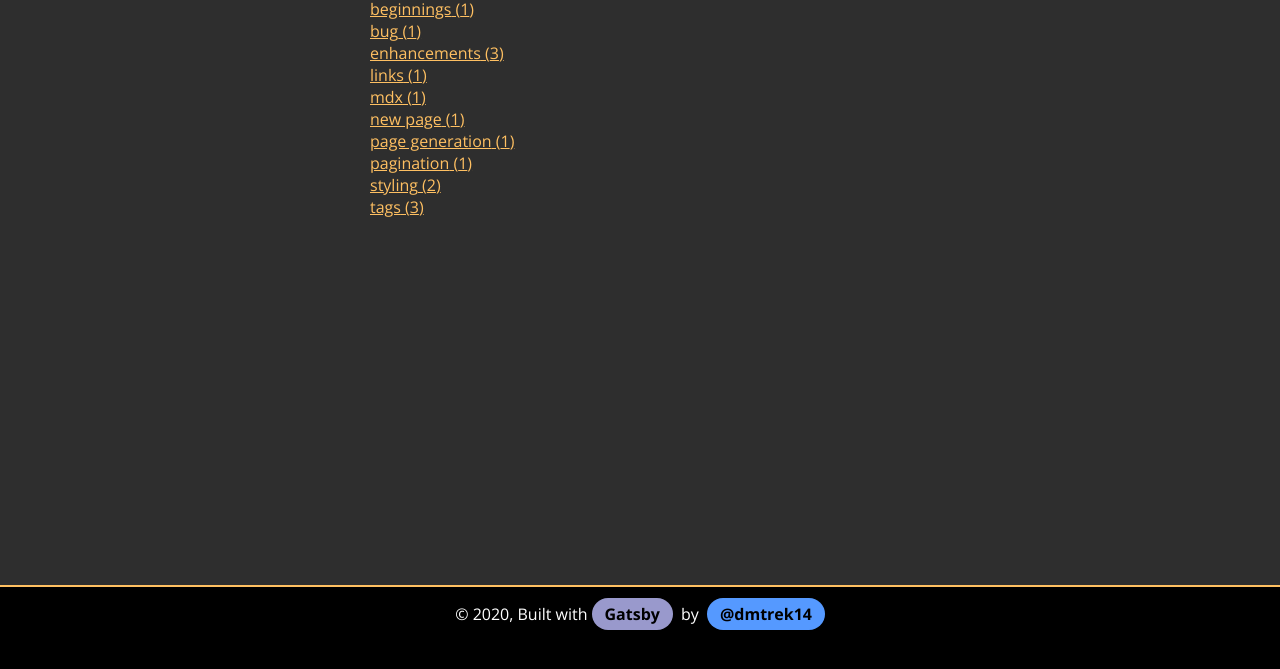
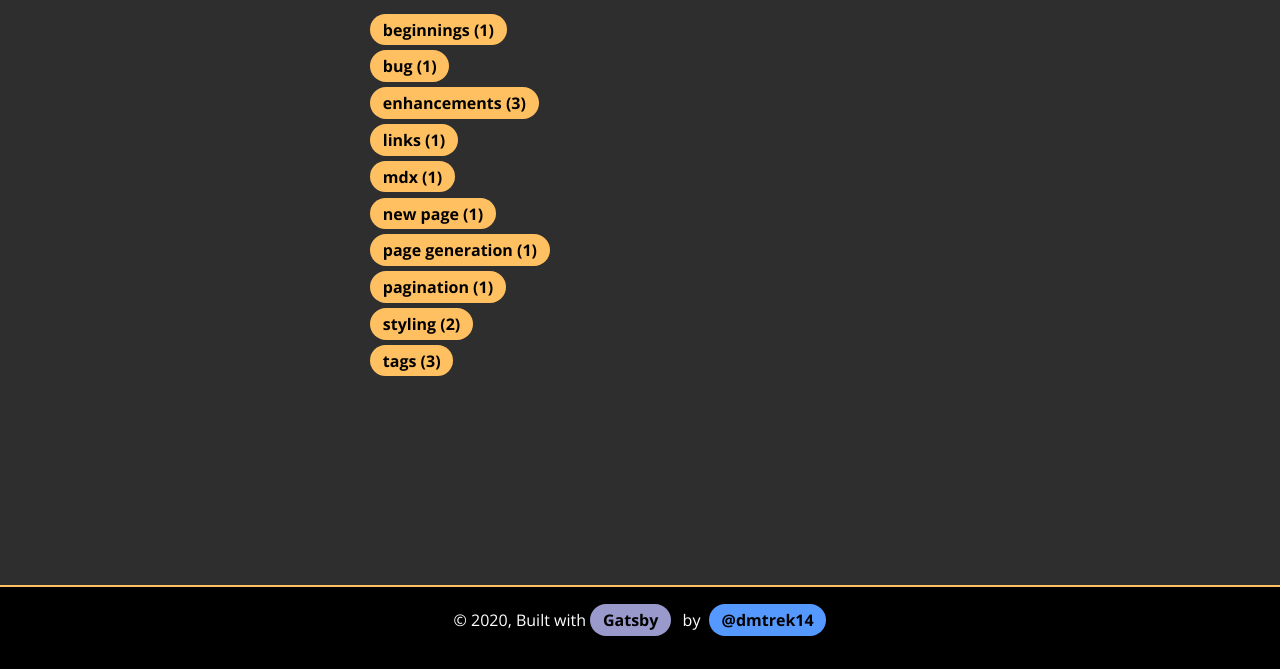
Before and after one commit to dmtrek14/gatsby-mdx-blog, a Gatsby site in the folder 100-days-blog/: page /tags in a window 1280 px wide. Shown: the part 169-838 px from the top of the page. Built offline with nearby package versions, Linux system fonts and the light colour scheme; Gatsby itself is replaced by a stand-in of ours; some packages are replaced by stand-ins of ours.

Commit message:
Styling the next/previous, as well as list of tags

```diff
--- a/100-days-blog/src/components/site.css
+++ b/100-days-blog/src/components/site.css
@@ -88,6 +88,7 @@ nav {
 main {
     grid-column-start: 2;
     min-height: 80vh;
+    line-height: 1.8;
 }
 @media (max-width: 768px){
     .container {
@@ -97,17 +98,24 @@ main {
     }
     main {
         grid-column-start: 1;
-        padding: 0.5rem;
+        padding: 1.5rem;
         justify-self: center;
     }
 }
 .post-info {
     display: grid;
-    grid-template-rows: none;
-    grid-template-columns: 1fr auto auto;
-    text-align: right;
-    justify-items: start;
+    justify-items: center;
+    grid-row-gap: 15px;
 }
+@media (min-width: 768px) {
+    .post-info  {
+      grid-template-rows: none;
+      grid-template-columns: 1fr auto auto;
+      text-align: right;
+      justify-items: start;
+    }
+
+  }
 .lcars-link-button-light-blue {
     background-color: #5599ff;
     padding: 0.3rem 0.8rem 0.3rem 0.8rem;
@@ -124,6 +132,7 @@ a.lcars-link-button-light-blue  {
     padding: 0.3rem 0.8rem 0.3rem 0.8rem;
     border-radius: 3em;
     color: black;
+    margin-right: 0.2rem;
 }
 
 a.lcars-link-button-purple  {
@@ -142,6 +151,28 @@ a.lcars-link-button-pink  {
     font-weight: bold;
     text-decoration: none;
 }
+.lcars-link-button-yellow {
+    background-color: #ffc062;
+    padding: 0.3rem 0.8rem 0.3rem 0.8rem;
+    border-radius: 3em;
+    color: black;
+}
+a.lcars-link-button-yellow  {
+    color: black;
+    font-weight: bold;
+    text-decoration: none;
+}
+/* .lcars-link-button-yellow::before  {
+    content:"  ";
+    white-space: pre;
+    border-left: 2px solid black;
+} */
+.tag-list {
+    list-style: none;
+}
+.tag-list > li {
+    margin-top: 0.5rem;
+}
 /*FOOTER*/
   footer {
     display: grid;
@@ -153,6 +184,7 @@ a.lcars-link-button-pink  {
   footer > div {
     min-height: 50px;
     padding: 1rem 4rem;
+    line-height: 2.2;
   }
 
   @media (min-width: 768px) {
--- a/100-days-blog/src/pages/tags.js
+++ b/100-days-blog/src/pages/tags.js
@@ -21,12 +21,10 @@ const TagsPage = ({
     <Helmet title={title} />
     <div>
       <h1>Tags</h1>
-      <ul style={{
-        listStyle: `none`
-      }}>
+      <ul className="tag-list">
         {group.map(tag => (
           <li key={tag.fieldValue}>
-            <Link to={`/tags/${kebabCase(tag.fieldValue)}/`}>
+            <Link to={`/tags/${kebabCase(tag.fieldValue)}/`} className="lcars-link-button-yellow">
               {tag.fieldValue} ({tag.totalCount})
             </Link>
           </li>
--- a/100-days-blog/src/templates/tags.js
+++ b/100-days-blog/src/templates/tags.js
@@ -26,7 +26,7 @@ const Tags = ({ pageContext, data }) => {
           )
         })}
       </ul>
-      <Link to="/tags">All tags</Link>
+      <Link to="/tags" className="lcars-link-button-yellow">All tags</Link>
     </div>
     </Layout>
   )
```
Also changed, not shown: 100-days-blog/src/templates/post.js (+8 -7 lines).
